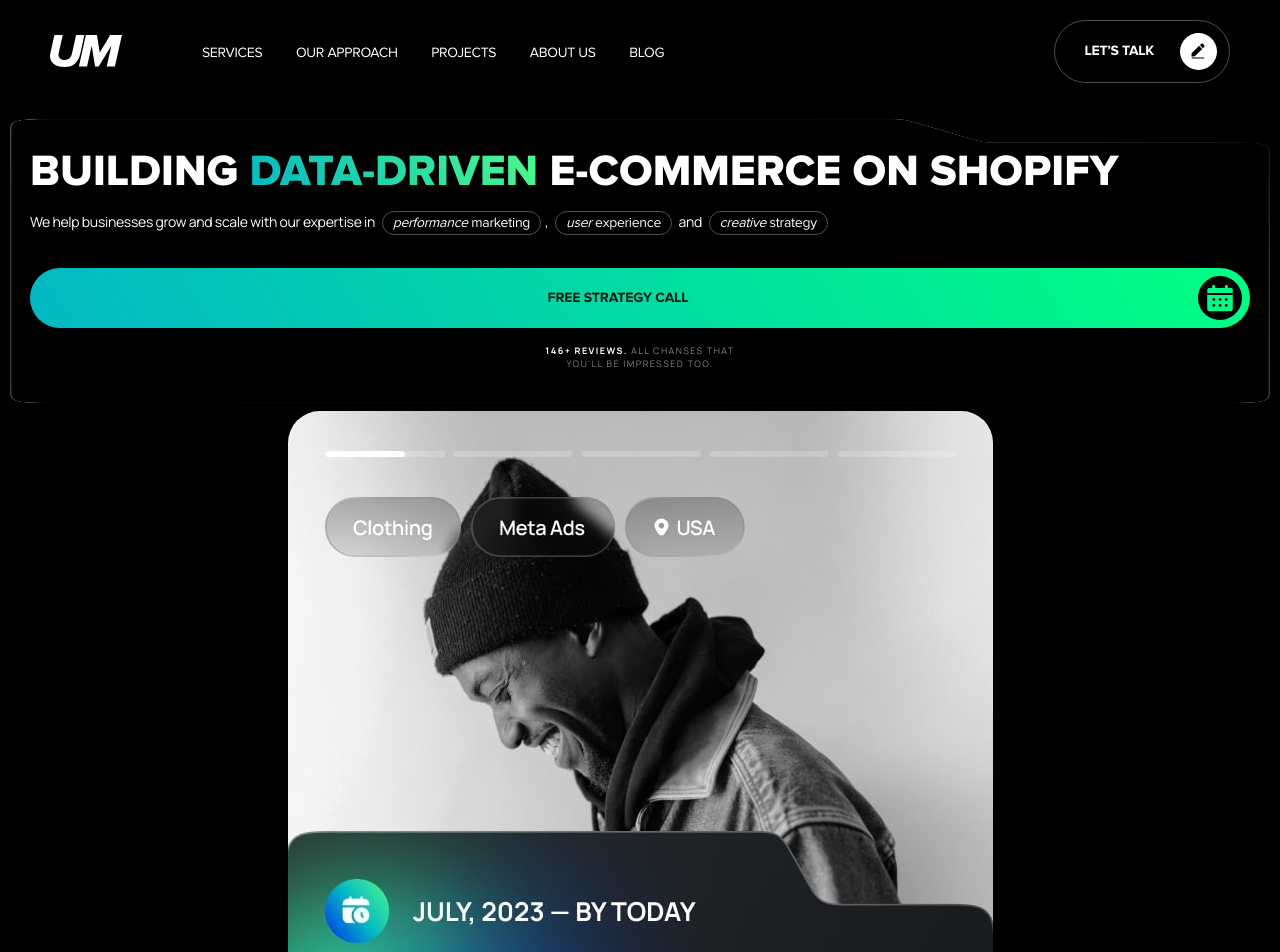
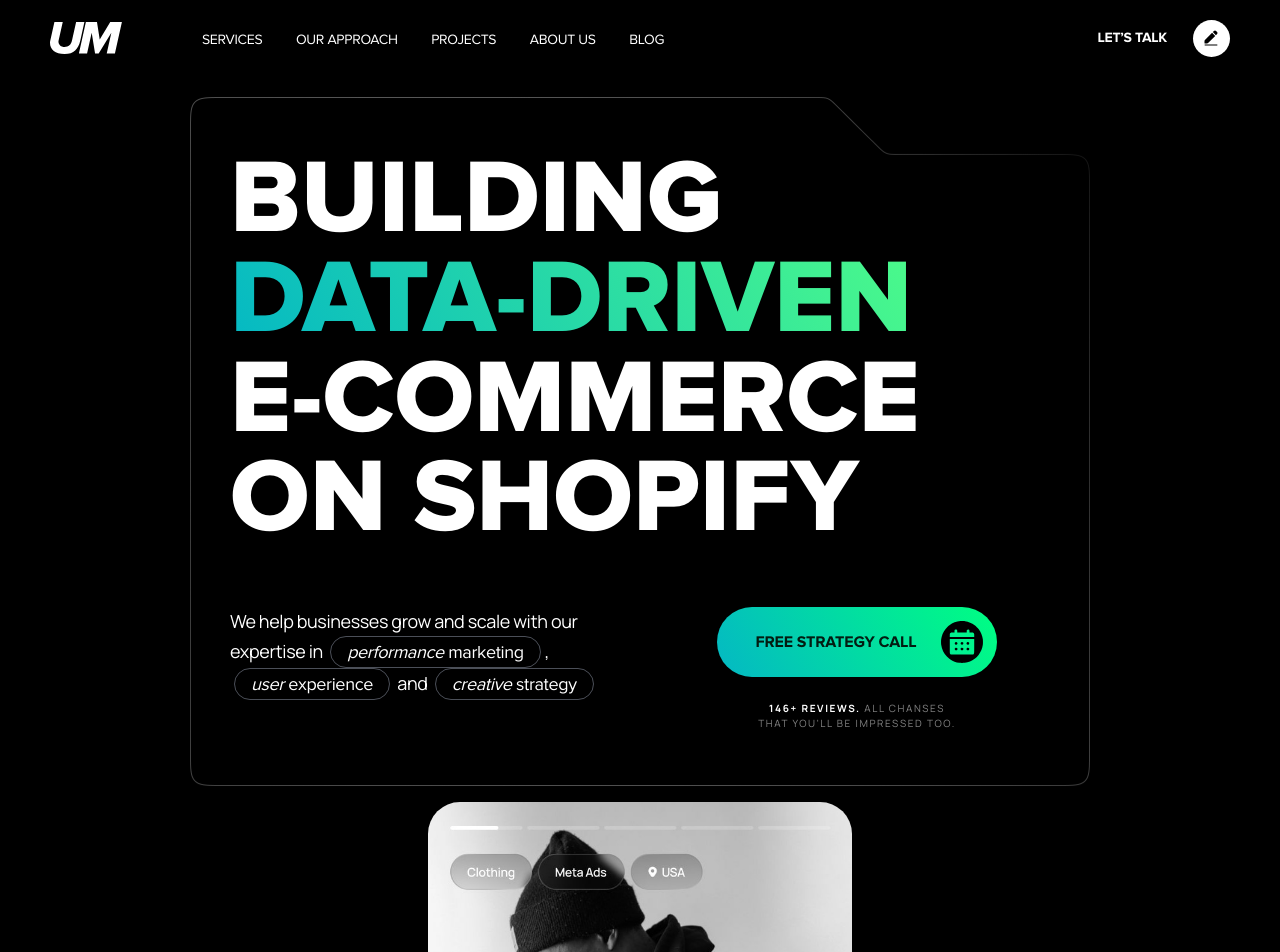
Before and after one commit to Spirit1408/UM_-Test-, a React (Vite) app: page / in a window 1280 px wide. Shown: the top 952 px of the page. Built offline with nearby package versions, Linux system fonts and the light colour scheme.

Commit message:
Update header and hero styles, update main component

```diff
--- a/src/components/Header/Header.module.css
+++ b/src/components/Header/Header.module.css
@@ -44,6 +44,7 @@
 }
 
 .btnPen {
+    transition: all 0.3s ease;
     background-color: #ffffff;
 
     .btnIconPen {
@@ -78,6 +79,22 @@
             backdrop-filter: blur(32px);
             background: rgba(22, 24, 26, 0.7);
         }
+
+        .btnPen {
+            background-color: #000000;
+
+            .btnIconPen {
+                fill: #ffffff;
+            }
+        }
+
+        .btnPenWrapper {
+            background-color: #ffffff;
+            .btnText {
+                color: #000000;
+            }
+        }
+
     }
 
     .logoWrapper {
@@ -114,6 +131,7 @@
         border-radius: 166px;
         padding: clamp(8px, 0.77vw + 4px, 12px);
         cursor: pointer;
+        transition: all 0.3s ease;
 
         .btnText {
             display: block;
--- a/src/components/Hero/Hero.module.css
+++ b/src/components/Hero/Hero.module.css
@@ -8,7 +8,7 @@
 .heroHeader {
     display: flex;
     flex-direction: column;
-    gap: 8px;
+    gap: 5px;
 }
 
 .heroInfo {
@@ -16,7 +16,7 @@
     background-repeat: no-repeat;
     background-size: 100% 100%;
     background-position: center;
-    padding: 32px 20px;
+    padding: 29px 20px 35px;
 }
 
 .heroTitle {
@@ -27,6 +27,7 @@
     text-transform: uppercase;
     color: #fff;
     margin-bottom: 16px;
+
 
     span {
         background: linear-gradient(
@@ -126,7 +127,14 @@
 .hero {
     border-radius: 2rem;
     overflow: hidden;
-    margin: 0 auto 16px;
+    width: 100%;
+    height: auto;
+    display: flex;
+}
+
+.hero img {
+    width: 100%;
+    height: 100%;
 }
 
 .heroFooter {
@@ -172,4 +180,77 @@
 }
 
 @media screen and (min-width: 1024px) {
+    .heroOverlay {
+    padding: 20px 50px 115px;
+    gap: 20px;
 }
+
+.heroHeader {
+    flex-direction: row;
+    gap: 16px;
+    flex-wrap: wrap;
+    justify-content: center;
+}
+
+.heroInfo {
+    padding: 55px 93px 55px 40px;
+    max-width: 900px;
+}
+
+.heroTitle {
+    font-size: 104px;
+    margin-bottom: 56px;
+}
+
+.heroTextWrapper {
+    flex-direction: row;
+    gap: 76px;
+}
+
+.heroText {
+    font-size: 18px;
+    line-height: 160%;
+
+    .heroTextSpan {
+        padding: 6px 16px;
+        margin: 0 4px;
+    }
+}
+
+.heroBtnWrapper {
+    gap: 24px;
+}
+
+.heroBtn {
+    padding: 14px;
+    min-width: 280px;
+}
+
+.heroBtnText {
+    font-size: 16px;
+}
+
+.heroBtnIcon {
+    width: 42px;
+    height: 42px;
+}
+
+.heroTextLast {
+    font-size: 10px;
+}
+
+.hero {
+    margin: unset;
+    flex-shrink: 0;
+    max-width: 424px;
+    max-height: 688px;
+}
+
+.heroFooter {
+    height: 360px;
+}
+
+.heroFooterBtn {
+    display: none;
+}
+}
--- a/src/index.css
+++ b/src/index.css
@@ -148,4 +148,7 @@ button {
 
 body {
     background-color: #000000;
+    max-width: 1440px;
+    min-width: 375px;
+    margin: 0 auto;
 }
```
